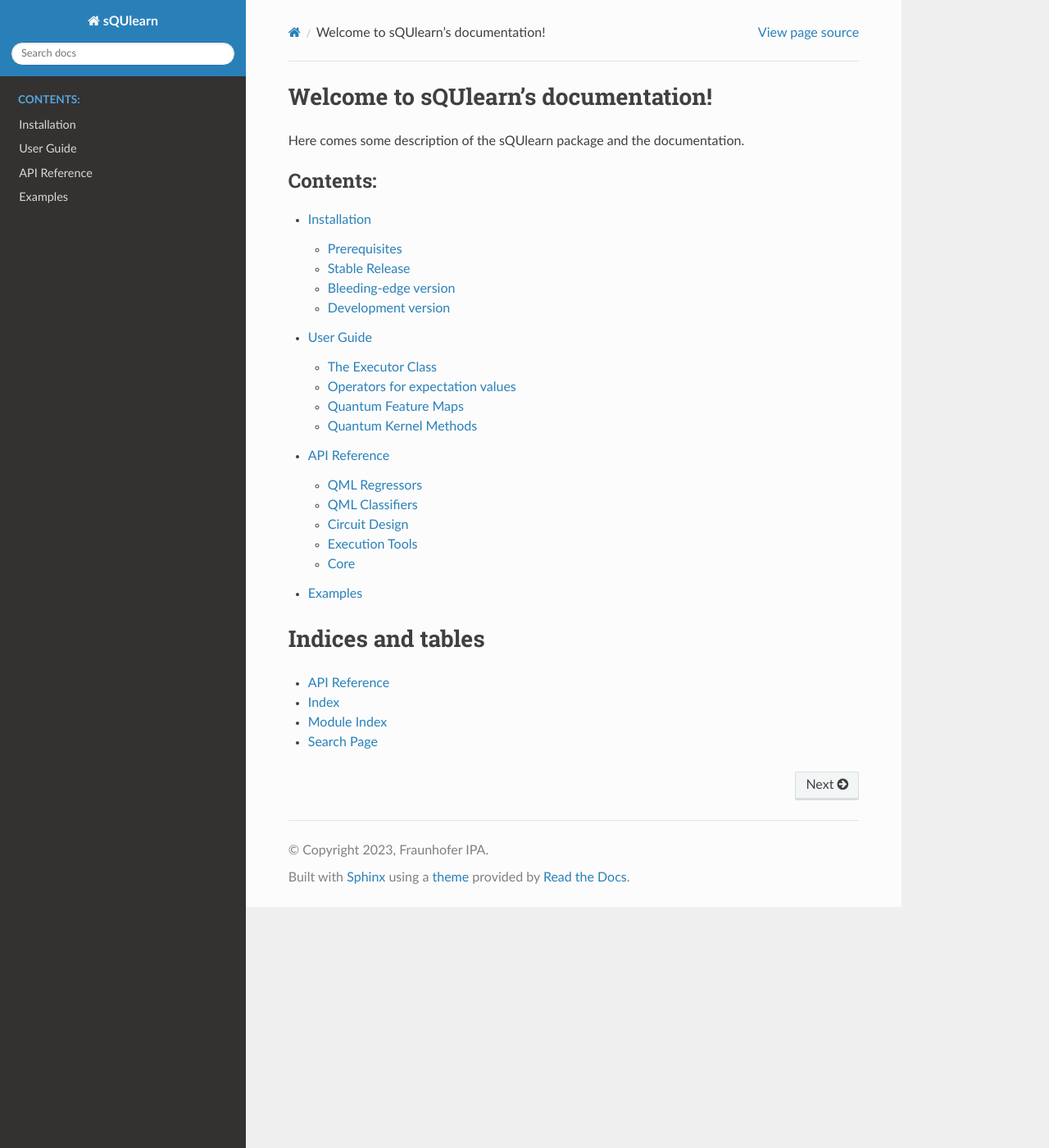
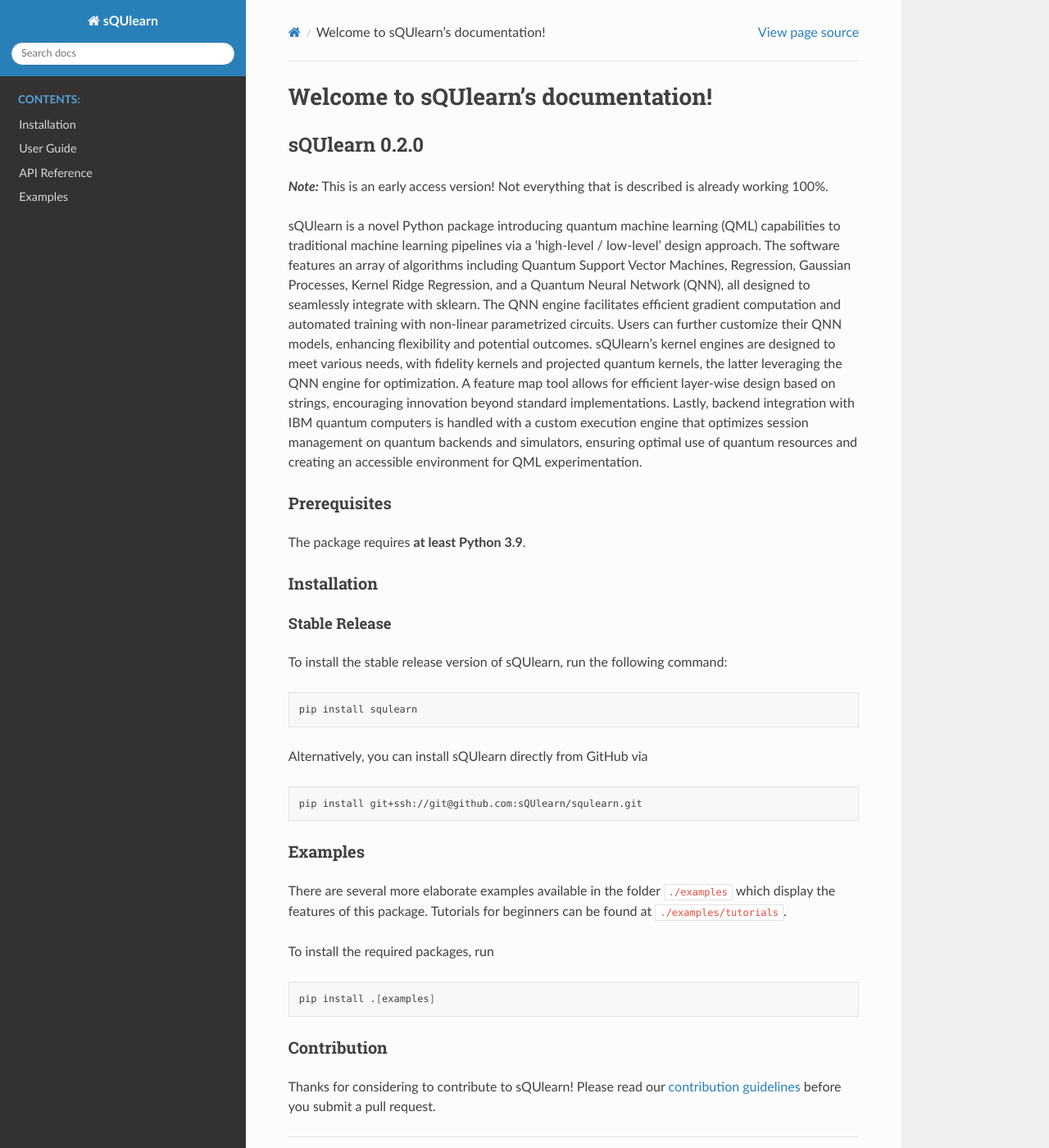
Before and after one commit to sQUlearn/squlearn, a Sphinx documentation site: the page built from docs/index.rst, in a window 1280 px wide and 1400 px high. Shown: the whole window at 82% size. Built offline with Sphinx 7.4.7 and the Read the Docs theme 2.0.0, drawn with Linux system fonts in a browser that asks for light colours; some of the changed lines change nothing that is shown; some of the changed text lies outside the part shown.

Commit message:
add readme to index

````diff
--- a/README.md
+++ b/README.md
@@ -43,7 +43,7 @@
 ```
 
 ## Contribution
-Thanks for considering to contribute to sQUlearn! Please read our [contribution guidelines](./.github/CONTRIBUTING.md) before you submit a pull request.
+Thanks for considering to contribute to sQUlearn! Please read our [contribution guidelines](https://github.com/sQUlearn/squlearn/blob/main/.github/CONTRIBUTING.md) before you submit a pull request.
 
 ---
 
@@ -54,6 +54,6 @@
 ## Imprint
 This project is maintained by the quantum computing group at the Fraunhofer Institute for Manufacturing Engineering and Automation IPA. It started as a collection of implementations of quantum machine learning methods.
 
-http://www.ipa.fraunhofer.de/quantum
+[http://www.ipa.fraunhofer.de/quantum](http://www.ipa.fraunhofer.de/quantum)
 
 ---
--- a/docs/conf.py
+++ b/docs/conf.py
@@ -12,7 +12,7 @@
 #
 # import os
 # import sys
-# sys.path.insert(0, os.path.abspath('.'))
+# sys.path.insert(0, os.path.abspath("."))
 
 
 # -- Project information -----------------------------------------------------
@@ -28,7 +28,7 @@
 # -- General configuration ---------------------------------------------------
 
 # Add any Sphinx extension module names here, as strings. They can be
-# extensions coming with Sphinx (named 'sphinx.ext.*') or your custom
+# extensions coming with Sphinx (named "sphinx.ext.*") or your custom
 # ones.
 
 extensions = [
@@ -36,7 +36,13 @@
     "sphinx.ext.autosummary",
     "sphinx.ext.napoleon",
     "matplotlib.sphinxext.plot_directive",
+    "myst_parser",
 ]
+
+source_suffix = {
+    ".rst": "restructuredtext",
+    ".md": "markdown",
+}
 
 autodoc_default_options = {
     "members": True,
@@ -59,7 +65,7 @@
 # List of patterns, relative to source directory, that match files and
 # directories to ignore when looking for source files.
 # This pattern also affects html_static_path and html_extra_path.
-exclude_patterns = ["_build", "Thumbs.db", ".DS_Store"]
+exclude_patterns = ["_build", "Thumbs.db", ".DS_Store", "README.md"]
 
 # generate autosummary even if no references
 autosummary_generate = True
--- a/docs/index.rst
+++ b/docs/index.rst
@@ -6,7 +6,8 @@
 Welcome to sQUlearn's documentation!
 ====================================
 
-Here comes some description of the sQUlearn package and the documentation.
+.. include:: ../README.md
+   :parser: myst_parser.sphinx_
 
 .. toctree::
    :maxdepth: 2
@@ -16,10 +17,3 @@
    user_guide/user_guide_index
    modules/classes
    examples/examples_index
-
-Indices and tables
-==================
-* :ref:`api_reference`
-* :ref:`genindex`
-* :ref:`modindex`
-* :ref:`search`
--- a/docs/requirements.txt
+++ b/docs/requirements.txt
@@ -1,4 +1,5 @@
 matplotlib
+myst-parser
 pylatexenc
 sphinx
 sphinx-rtd-theme
````
